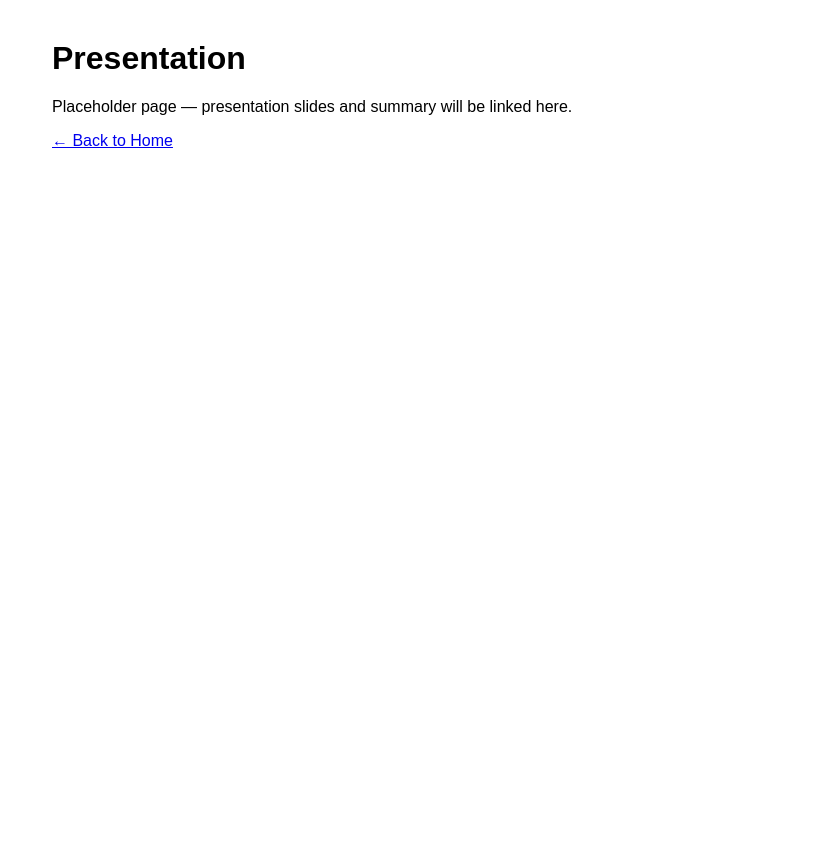
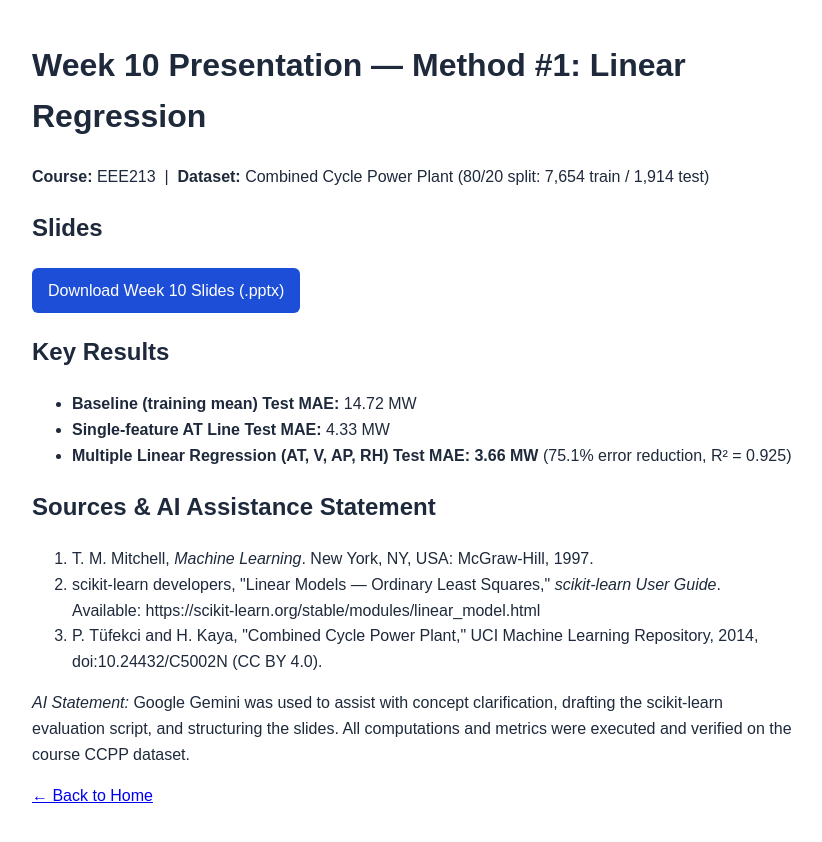
Before and after one commit to fikricetinkaya0-design/eee213-lab9, a plain HTML site: page presentation.html in a window 1280 px wide. Shown: the whole page, without its empty margins (228-1050 px from the left). Before the commit the page ends 800 px from the top, so only its background shows below. Drawn offline with Linux system fonts and the light colour scheme.

Commit message:
Enhance presentation content and update title
Updated the presentation title and added detailed content including course information, key results, sources, and AI assistance statement.

```diff
--- a/presentation.html
+++ b/presentation.html
@@ -2,11 +2,34 @@
 <html lang="en">
 <head>
   <meta charset="UTF-8">
-  <title>Presentation</title>
+  <title>Presentation — Method #1: Linear Regression</title>
 </head>
-<body style="font-family: Arial, sans-serif; max-width: 720px; margin: 40px auto;">
-  <h1>Presentation</h1>
-  <p>Placeholder page — presentation slides and summary will be linked here.</p>
+<body style="font-family: Arial, sans-serif; max-width: 760px; margin: 40px auto; line-height: 1.6; color: #1e293b;">
+  <h1>Week 10 Presentation — Method #1: Linear Regression</h1>
+  <p><strong>Course:</strong> EEE213 &nbsp;|&nbsp; <strong>Dataset:</strong> Combined Cycle Power Plant (80/20 split: 7,654 train / 1,914 test)</p>
+
+  <h2>Slides</h2>
+  <p>
+    <a href="EEE213_Week10_Linear_Regression.pptx" download style="display:inline-block; padding:10px 16px; background:#1d4ed8; color:#fff; text-decoration:none; border-radius:6px;">
+      Download Week 10 Slides (.pptx)
+    </a>
+  </p>
+
+  <h2>Key Results</h2>
+  <ul>
+    <li><strong>Baseline (training mean) Test MAE:</strong> 14.72 MW</li>
+    <li><strong>Single-feature AT Line Test MAE:</strong> 4.33 MW</li>
+    <li><strong>Multiple Linear Regression (AT, V, AP, RH) Test MAE:</strong> <strong>3.66 MW</strong> (75.1% error reduction, R² = 0.925)</li>
+  </ul>
+
+  <h2>Sources &amp; AI Assistance Statement</h2>
+  <ol>
+    <li>T. M. Mitchell, <em>Machine Learning</em>. New York, NY, USA: McGraw-Hill, 1997.</li>
+    <li>scikit-learn developers, "Linear Models — Ordinary Least Squares," <em>scikit-learn User Guide</em>. Available: https://scikit-learn.org/stable/modules/linear_model.html</li>
+    <li>P. Tüfekci and H. Kaya, "Combined Cycle Power Plant," UCI Machine Learning Repository, 2014, doi:10.24432/C5002N (CC BY 4.0).</li>
+  </ol>
+  <p><em>AI Statement:</em> Google Gemini was used to assist with concept clarification, drafting the scikit-learn evaluation script, and structuring the slides. All computations and metrics were executed and verified on the course CCPP dataset.</p>
+
   <p><a href="index.html">&larr; Back to Home</a></p>
 </body>
 </html>
```
